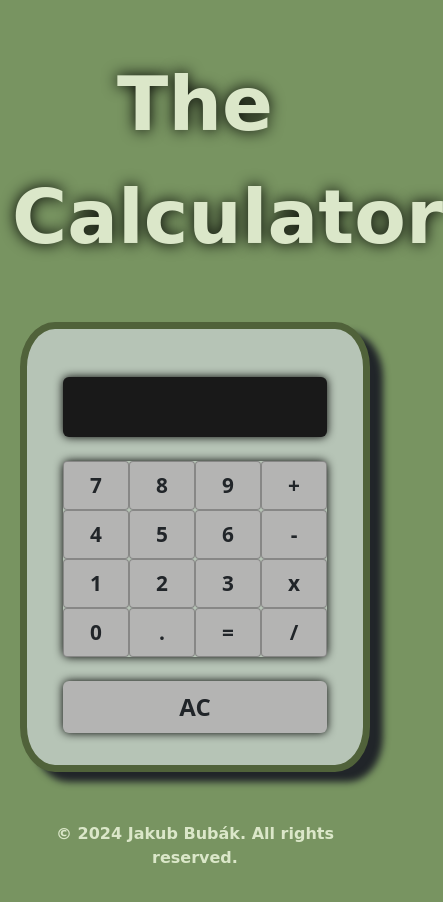
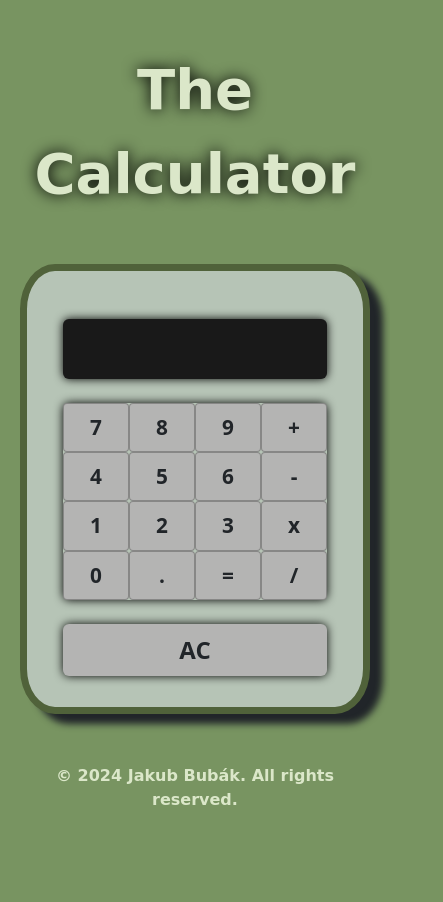
Before and after one commit to Bubino7/TheCalculator, a plain HTML site: page index.html in a window 390 px wide. Shown: the whole page, 443 px wide, since content can reach past the window. After the commit the page ends 860 px from the top, so only its background shows below. Drawn offline with nearby package versions, Linux system fonts and the light colour scheme; a web font is replaced by a local one.

Commit message:
Add files via upload

```diff
--- a/styles.css
+++ b/styles.css
@@ -92,4 +92,8 @@ body {
         width: 350px;
         height: 450px;
     }
+
+    #title {
+        font-size: 3.5rem;
+    }
 }
```
